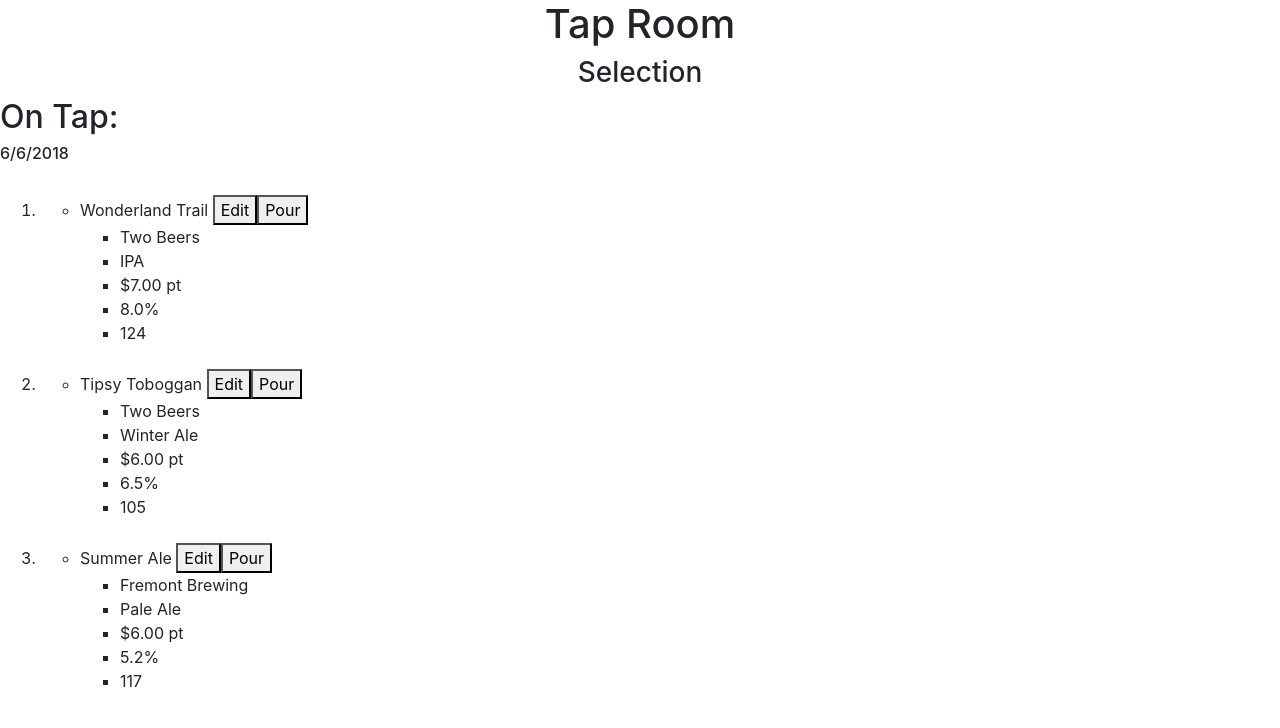
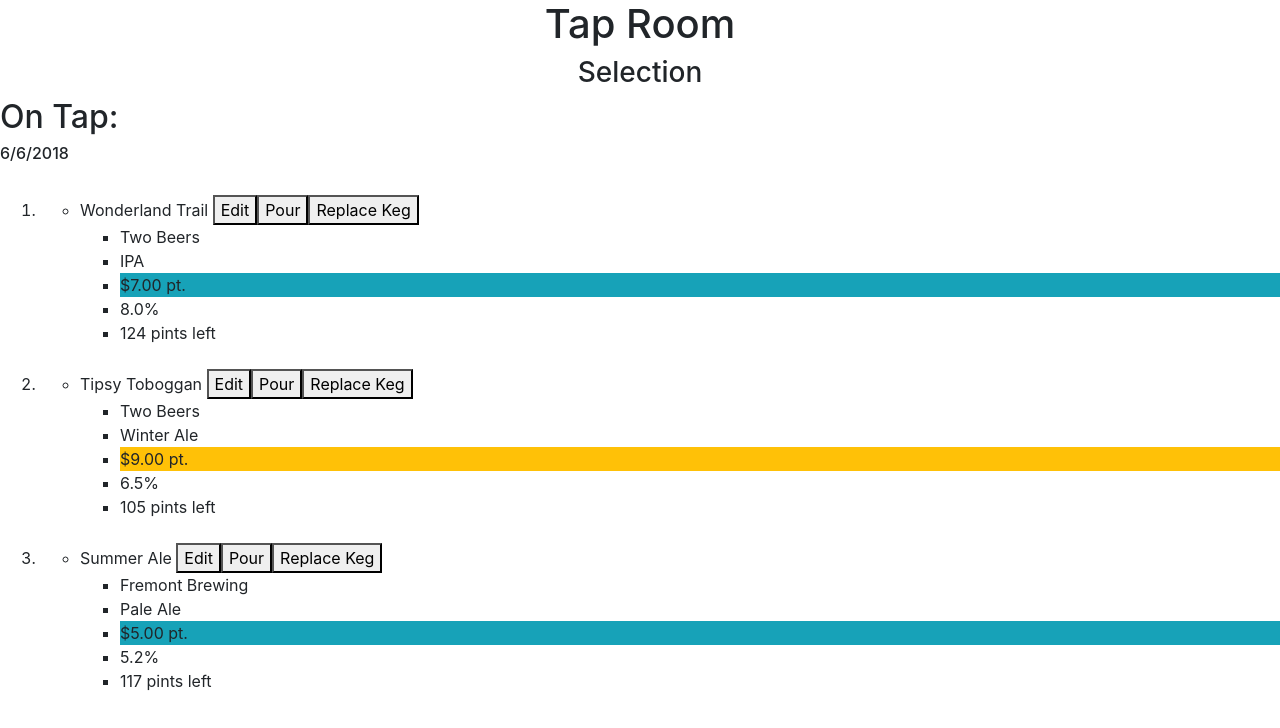
Before and after one commit to dtumpowsky/Tap-Room, an Angular app: page / in a window 1280 px wide. Shown: the top 728 px of the page. Built offline with nearby package versions, Linux system fonts and the light colour scheme.

Commit message:
color code price

```diff
--- a/src/app/Models/keg.model.ts
+++ b/src/app/Models/keg.model.ts
@@ -3,7 +3,7 @@
     public name: string,
     public brand: string,
     public type: string,
-    public price: string,
+    public price: number,
     public alcoholContent: string,
     public pints: number
   ) { }
--- a/src/app/app.component.html
+++ b/src/app/app.component.html
@@ -9,13 +9,17 @@
   <ol>
     <li *ngFor="let currentKeg of kegs">
       <ul>
-        <li>{{currentKeg.name}} <button (click)="editKeg(currentKeg)">Edit</button> <button (click)="pourBeer(currentKeg)">Pour</button></li>
+        <li>{{currentKeg.name}}
+          <button (click)="editKeg(currentKeg)">Edit</button>
+          <button (click)="pourBeer(currentKeg)">Pour</button>
+          <button (click)="replaceKeg(currentKeg)">Replace Keg</button>
+        </li>
           <ul>
             <li>{{currentKeg.brand}}</li>
             <li>{{currentKeg.type}}</li>
-            <li>{{currentKeg.price}}</li>
+            <li [class]="priceIndex(currentKeg)">${{currentKeg.price}}.00 pt.</li>
             <li>{{currentKeg.alcoholContent}}</li>
-            <li>{{currentKeg.pints}}</li>
+            <li [class]="kegLevelWarning(currentKeg)">{{currentKeg.pints}} pints left</li>
           </ul>
       </ul>
       <br>
@@ -34,6 +38,7 @@
       <input [(ngModel)]="selectedKeg.price">
       <br>
       <input [(ngModel)]="selectedKeg.alcoholContent">
+      <input [(ngModel)]="selectedKeg.pints">
       <br>
     <button (click)="finishedEditing()">Done</button>
   </div>
--- a/src/app/app.component.ts
+++ b/src/app/app.component.ts
@@ -21,7 +21,7 @@
       'Wonderland Trail',
       'Two Beers',
       'IPA',
-      '$7.00 pt',
+      7.00,
       '8.0%',
       124
     ),
@@ -29,7 +29,7 @@
       'Tipsy Toboggan',
       'Two Beers',
       'Winter Ale',
-      '$6.00 pt',
+      9.00,
       '6.5%',
       105
     ),
@@ -37,7 +37,7 @@
       'Summer Ale',
       'Fremont Brewing',
       'Pale Ale',
-      '$6.00 pt',
+      5.00,
       '5.2%',
       117
     )
@@ -54,12 +54,35 @@
   finishedEditing() {
     this.selectedKeg = null;
   }
+
+
+  replaceKeg(clickedKeg) {
+    clickedKeg.pints = 124;
+  }
 //pour beer, pint incriments down by 1
   pourBeer(clickedKeg) {
-    this.selectedPint = clickedKeg;
     clickedKeg.pints --;
+    if (clickedKeg.pints == 0) {
+      alert("Keg is tapped. Please Replace Keg");
   }
+}
 
-
-
+//colors kegs that are approaching empty
+  kegLevelWarning(clickedKeg) {
+    if (clickedKeg.pints <= 10) {
+      return "bg-danger";
+    } else if (clickedKeg.pints <= 25) {
+      return "bg-warning";
+    }
+  }
+//colors items based on price
+  priceIndex(clickedKeg) {
+    if (clickedKeg.price <= 7) {
+      return "bg-info";
+    } else if (clickedKeg.price <= 10) {
+      return "bg-warning";
+    } else {
+      return "bg-danger";
+    }
+  }
 }
```
